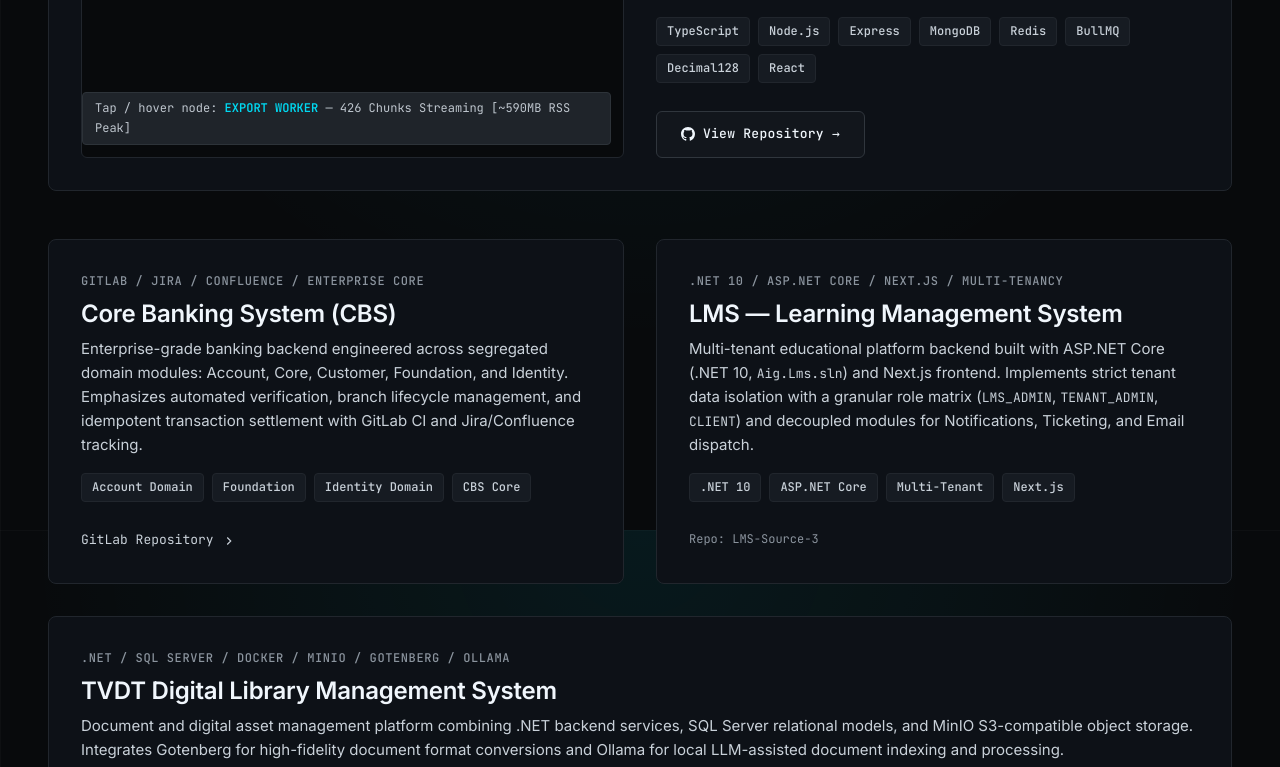
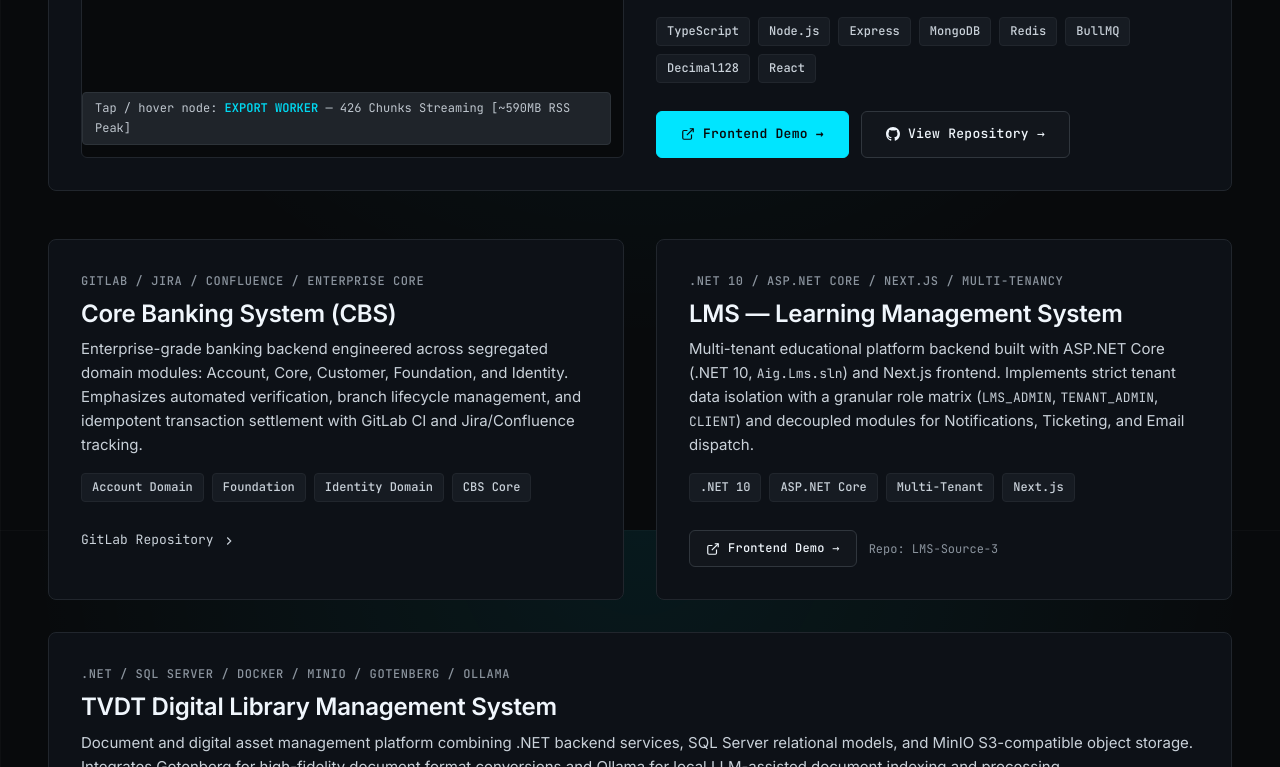
Before and after one commit to phu-boop/phu-boop.github.io, a plain HTML site: page index.html in a window 1280 px wide. Shown: the part 5070-5837 px from the top of the page. Drawn offline with Linux system fonts and the light colour scheme.

Commit message:
feat: add live frontend demo links for personal expense management and LMS projects

```diff
--- a/assets/css/components.css
+++ b/assets/css/components.css
@@ -776,7 +776,8 @@
 .project-actions {
   display: flex;
   align-items: center;
-  gap: var(--space-20);
+  flex-wrap: wrap;
+  gap: var(--space-12);
   margin-top: auto;
   padding-top: var(--space-8);
 }
--- a/index.html
+++ b/index.html
@@ -1008,6 +1008,15 @@
                 </div>
 
                 <div class="project-actions">
+                  <a href="https://personal-expense-management-mu.vercel.app" target="_blank"
+                    rel="noopener noreferrer" class="btn btn-primary" aria-label="Open Personal Expense Management Live Frontend Demo on Vercel">
+                    <svg width="14" height="14" viewBox="0 0 24 24" fill="none" stroke="currentColor" stroke-width="2">
+                      <path d="M18 13v6a2 2 0 0 1-2 2H5a2 2 0 0 1-2-2V8a2 2 0 0 1 2-2h6"></path>
+                      <polyline points="15 3 21 3 21 9"></polyline>
+                      <line x1="10" y1="14" x2="21" y2="3"></line>
+                    </svg>
+                    <span>Frontend Demo &rarr;</span>
+                  </a>
                   <a href="https://github.com/phu-boop/personal-expense-management" target="_blank"
                     rel="noopener noreferrer" class="btn btn-outline" aria-label="View Personal Expense Management Repository on GitHub">
                     <svg width="14" height="14" viewBox="0 0 24 24" fill="currentColor">
@@ -1075,6 +1084,15 @@
                 <span class="tag-tech">Next.js</span>
               </div>
               <div class="project-actions">
+                <a href="https://lms-fawn-phi.vercel.app" target="_blank" rel="noopener noreferrer"
+                  class="btn btn-outline btn-sm" aria-label="Open LMS Frontend Demo on Vercel">
+                  <svg width="14" height="14" viewBox="0 0 24 24" fill="none" stroke="currentColor" stroke-width="2">
+                    <path d="M18 13v6a2 2 0 0 1-2 2H5a2 2 0 0 1-2-2V8a2 2 0 0 1 2-2h6"></path>
+                    <polyline points="15 3 21 3 21 9"></polyline>
+                    <line x1="10" y1="14" x2="21" y2="3"></line>
+                  </svg>
+                  <span>Frontend Demo &rarr;</span>
+                </a>
                 <span class="mono-code" style="color: var(--text-muted); font-size: 0.75rem;">Repo: LMS-Source-3</span>
               </div>
             </article>
```
